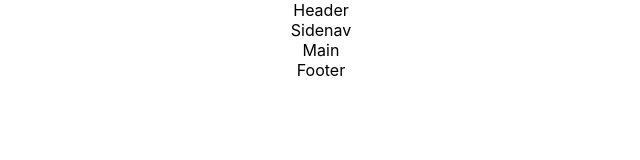
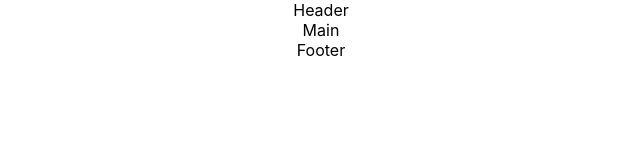
Before and after one commit to Luichix/king-web, a React (Create React App) app: page / in a window 1280 px wide. Shown: the top 160 px of the page, without its empty margins (319-959 px from the left). Built offline with nearby package versions, Linux system fonts and the light colour scheme.

Commit message:
ajustes de dependencias

```diff
--- a/src/App.js
+++ b/src/App.js
@@ -2,7 +2,6 @@ import React, { useContext } from 'react'
 import { BrowserRouter as Router, Routes, Route } from 'react-router-dom'
 import AuthContext from './context/AuthContext'
 import Header from './components/Header'
-import Sidenav from './components/Sidenav'
 import Main from './components/Main'
 import Login from './components/Login'
 import Dashboard from './components/Dashboard'
@@ -14,7 +13,6 @@ function App() {
     <Router>
       <div className="App">
         <Header></Header>
-        <Sidenav></Sidenav>
         <Routes>
           <Route path='/' element={<Main/>} exact/>
           <Route path='/login' element={<Login/>} />
```
Also changed, not shown: package.json (+3 -4 lines), 1 other file (tests, documents, lock files or other folders).
